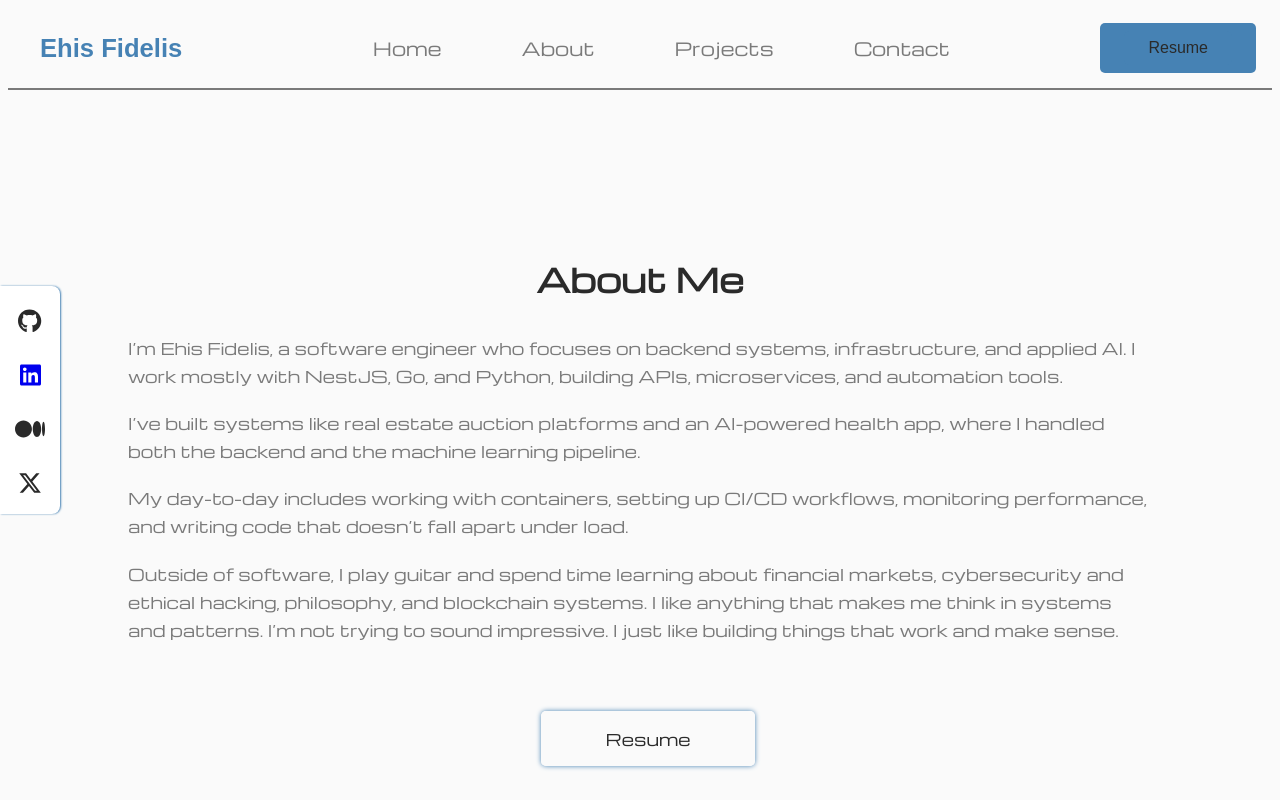
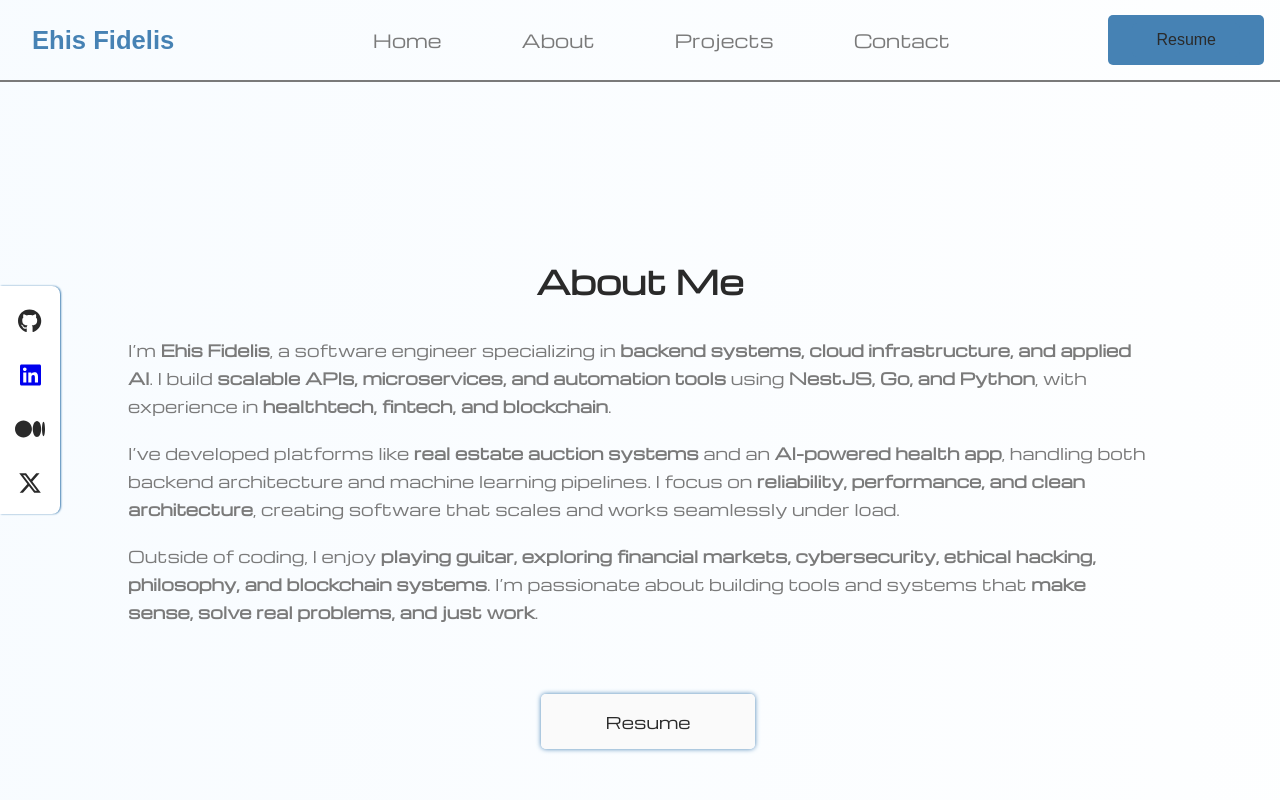
Before and after one commit to ehis-io/ehis-portfolio, a Next.js app: page /ehis-portfolio/about in a window 1280 px wide. Shown: the top 800 px of the page. Built offline with nearby package versions, Linux system fonts and the light colour scheme; a web font is replaced by a local one.

Commit message:
make it pop

```diff
--- a/app/about/about.module.css
+++ b/app/about/about.module.css
@@ -138,11 +138,13 @@
 @media (max-width: 768px) {
   .main {
     height: fit-content;
-    padding-top: 250px; /* taller mobile navbar */
-    padding-bottom: 250px;
+    padding-top: 25px; /* taller mobile navbar */
+    padding-bottom: 25px;
   }
   .about {
     height: max-content;
+    text-align: center;
+    font-size: 0.8em;
   }
 
   .home {
--- a/app/about/page.tsx
+++ b/app/about/page.tsx
@@ -1,33 +1,33 @@
-'use client'
-import { useEffect } from 'react'
-import styles from './about.module.css'
+"use client";
+import { useEffect } from "react";
+import styles from "./about.module.css";
 
 export default function Home() {
   useEffect(() => {
-    const elements = document.querySelectorAll('.fade-in')
+    const elements = document.querySelectorAll(".fade-in");
 
     // Add .visible to all elements immediately on load
-    elements.forEach((el) => el.classList.add('visible'))
+    elements.forEach((el) => el.classList.add("visible"));
 
     const observer = new IntersectionObserver(
       (entries) => {
         entries.forEach((entry) => {
           if (entry.isIntersecting) {
-            entry.target.classList.add('visible')
+            entry.target.classList.add("visible");
           } else {
-            entry.target.classList.remove('visible')
+            entry.target.classList.remove("visible");
           }
-        })
+        });
       },
       { threshold: 0.1 }
-    )
+    );
 
-    elements.forEach((el) => observer.observe(el))
+    elements.forEach((el) => observer.observe(el));
 
-    return () => observer.disconnect()
-  }, [])
+    return () => observer.disconnect();
+  }, []);
   return (
-    <div className={styles.main}>
+    <div className={styles.mainContainer}>
       <div className={styles.home}>
         <section id="about" className={styles.sectionTwo}>
           <div>
@@ -36,28 +36,43 @@ export default function Home() {
               <div className={styles.about}>
                 <div className={`fade-in ${styles.card}`}>
                   <p>
-                    I&rsquo;m Ehis Fidelis, a software engineer who focuses on
-                    backend systems, infrastructure, and applied AI. I work
-                    mostly with NestJS, Go, and Python, building APIs,
-                    microservices, and automation tools.
+                    I’m <strong>Ehis Fidelis</strong>, a software engineer
+                    specializing in{" "}
+                    <strong>
+                      backend systems, cloud infrastructure, and applied AI
+                    </strong>
+                    . I build{" "}
+                    <strong>
+                      scalable APIs, microservices, and automation tools
+                    </strong>{" "}
+                    using <strong>NestJS, Go, and Python</strong>, with
+                    experience in{" "}
+                    <strong>healthtech, fintech, and blockchain</strong>.
                   </p>
                   <p>
-                    I&rsquo;ve built systems like real estate auction platforms
-                    and an AI-powered health app, where I handled both the
-                    backend and the machine learning pipeline.
+                    I’ve developed platforms like{" "}
+                    <strong>real estate auction systems</strong> and an{" "}
+                    <strong>AI-powered health app</strong>, handling both
+                    backend architecture and machine learning pipelines. I focus
+                    on{" "}
+                    <strong>
+                      reliability, performance, and clean architecture
+                    </strong>
+                    , creating software that scales and works seamlessly under
+                    load.
                   </p>
                   <p>
-                    My day-to-day includes working with containers, setting up
-                    CI/CD workflows, monitoring performance, and writing code
-                    that doesn&rsquo;t fall apart under load.
-                  </p>
-                  <p>
-                    Outside of software, I play guitar and spend time learning
-                    about financial markets, cybersecurity and ethical hacking,
-                    philosophy, and blockchain systems. I like anything that
-                    makes me think in systems and patterns. I&rsquo;m not trying
-                    to sound impressive. I just like building things that work
-                    and make sense.
+                    Outside of coding, I enjoy{" "}
+                    <strong>
+                      playing guitar, exploring financial markets,
+                      cybersecurity, ethical hacking, philosophy, and blockchain
+                      systems
+                    </strong>
+                    . I’m passionate about building tools and systems that{" "}
+                    <strong>
+                      make sense, solve real problems, and just work
+                    </strong>
+                    .
                   </p>
                 </div>
               </div>
@@ -75,5 +90,5 @@ export default function Home() {
         </section>
       </div>
     </div>
-  )
+  );
 }
--- a/app/colors.css
+++ b/app/colors.css
@@ -15,3 +15,18 @@
   --text-color: #eaeaea; /* Slightly brighter than #f0f0f0 */
   --text-muted: #b0b0b0; /* Clear but not distracting */
 }
+
+:root {
+  --gradient-1: #ffffff;
+  --gradient-2: #f0f8ff; /* alice blue */
+  --gradient-3: #e6f0ff; /* soft pastel blue */
+  --gradient-4: #ffffff;
+}
+
+.dark {
+  --gradient-1: #000000; /* black */
+  --gradient-2: #0a1c1c; /* very dark teal */
+  --gradient-3: #163333; /* muted teal-gray */
+  --gradient-4: #000000;
+  /* loop back to green */
+}
--- a/app/components/nav-bar/Navbar.tsx
+++ b/app/components/nav-bar/Navbar.tsx
@@ -1,10 +1,10 @@
-'use client'
+"use client";
 
-import { useState } from 'react'
-import styles from './nav.module.css'
-import { FontAwesomeIcon } from '@fortawesome/react-fontawesome'
-import { faBars, faTimes } from '@fortawesome/free-solid-svg-icons'
-import Link from 'next/link'
+import { useState } from "react";
+import styles from "./nav.module.css";
+import { FontAwesomeIcon } from "@fortawesome/react-fontawesome";
+import { faBars, faTimes } from "@fortawesome/free-solid-svg-icons";
+import Link from "next/link";
 
 export default function Navbar() {
   // const [menuOpen, setMenuOpen] = useState(false)
@@ -13,18 +13,18 @@ export default function Navbar() {
   //   setMenuOpen(!menuOpen)
   // }
 
-  const [isOpen, setIsOpen] = useState(false)
+  const [isOpen, setIsOpen] = useState(false);
 
   const toggleMenu = () => {
-    setIsOpen(!isOpen)
-  }
+    setIsOpen(!isOpen);
+  };
 
   const closeMenu = () => {
-    setIsOpen(false)
-  }
+    setIsOpen(false);
+  };
 
   return (
-    <main className={styles.main}>
+    <main className={styles.mainContainer}>
       <div className={styles.name}>
         <Link className={styles.nameLink} href="/">
           <h1 className={styles.header}>Ehis Fidelis</h1>
@@ -77,9 +77,9 @@ export default function Navbar() {
       </div>
 
       <div className={styles.hamburger} onClick={toggleMenu}>
-        {' '}
+        {" "}
         <FontAwesomeIcon icon={isOpen ? faTimes : faBars} />
       </div>
     </main>
-  )
+  );
 }
--- a/app/components/nav-bar/nav.module.css
+++ b/app/components/nav-bar/nav.module.css
@@ -1,4 +1,4 @@
-.main {
+.mainContainer {
   display: flex;
   justify-content: space-between;
   align-items: center;
@@ -112,7 +112,7 @@
 }
 
 /* Mobile styles */
-@media (max-width: 768px) {
+@media (max-width: 1068px) {
   .hamburger {
     padding-top: 1.3rem;
     font-size: 2.3rem;
@@ -152,7 +152,13 @@
     top: 10vh; /* just below your main navbar */
     left: 0;
     width: 100%;
-    background-color: var(--primary-color);
+    background: linear-gradient(
+      270deg,
+      var(--gradient-1),
+      var(--gradient-2),
+      var(--gradient-3),
+      var(--gradient-4)
+    );
     flex-direction: column;
     align-items: center;
     gap: 1rem;
--- a/app/globals.css
+++ b/app/globals.css
@@ -23,6 +23,35 @@ body {
   background: var(--background-color);
   color: var(--text-color);
   font-family: var(--font-michroma), sans-serif;
+}
+
+body {
+  margin: 0;
+  padding: 0;
+  min-height: 100vh;
+  background: linear-gradient(
+    270deg,
+    var(--gradient-1),
+    var(--gradient-2),
+    var(--gradient-3),
+    var(--gradient-4)
+  );
+  background-size: 800% 800%;
+  animation: gradientMove 15s ease infinite;
+  color: var(--text-color);
+  transition: background 0.5s, color 0.5s;
+}
+
+@keyframes gradientMove {
+  0% {
+    background-position: 0% 50%;
+  }
+  50% {
+    background-position: 100% 50%;
+  }
+  100% {
+    background-position: 0% 50%;
+  }
 }
 
 h1,
@@ -57,3 +86,8 @@ html {
   opacity: 1;
   transform: translateY(0);
 }
+
+.mainContainer {
+  background: transparent;
+  color: white; /* Adjust text color for readability */
+}
```
Also changed, not shown: app/contact/contact.module.css (+28 -3 lines), app/contact/page.tsx (+28 -26 lines), app/home.module.css (+25 -5 lines), app/page.tsx (+25 -22 lines), app/projects/page.tsx (+41 -39 lines), app/projects/project.module.css (+108 -15 lines), 1 other file (tests, documents, lock files or other folders).
